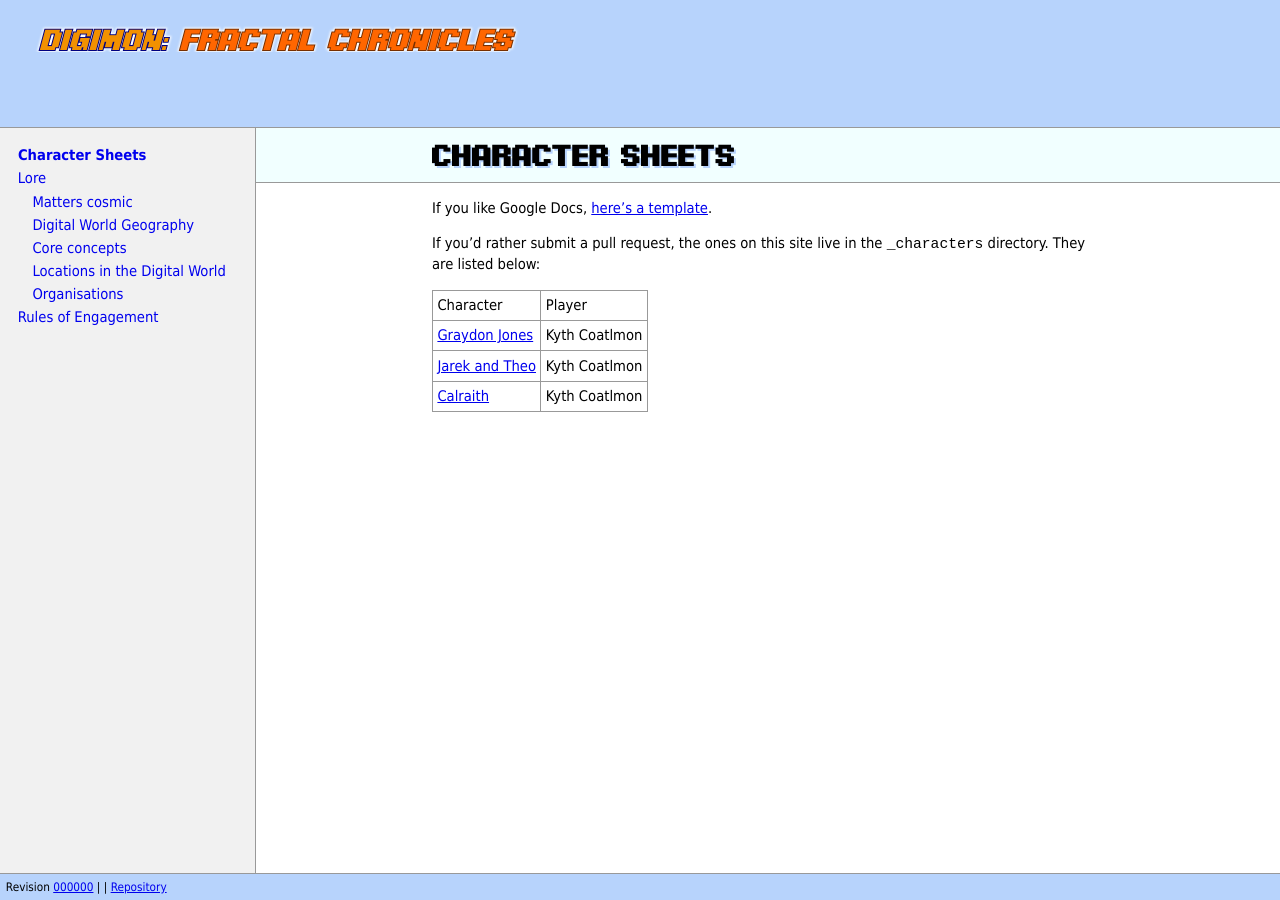
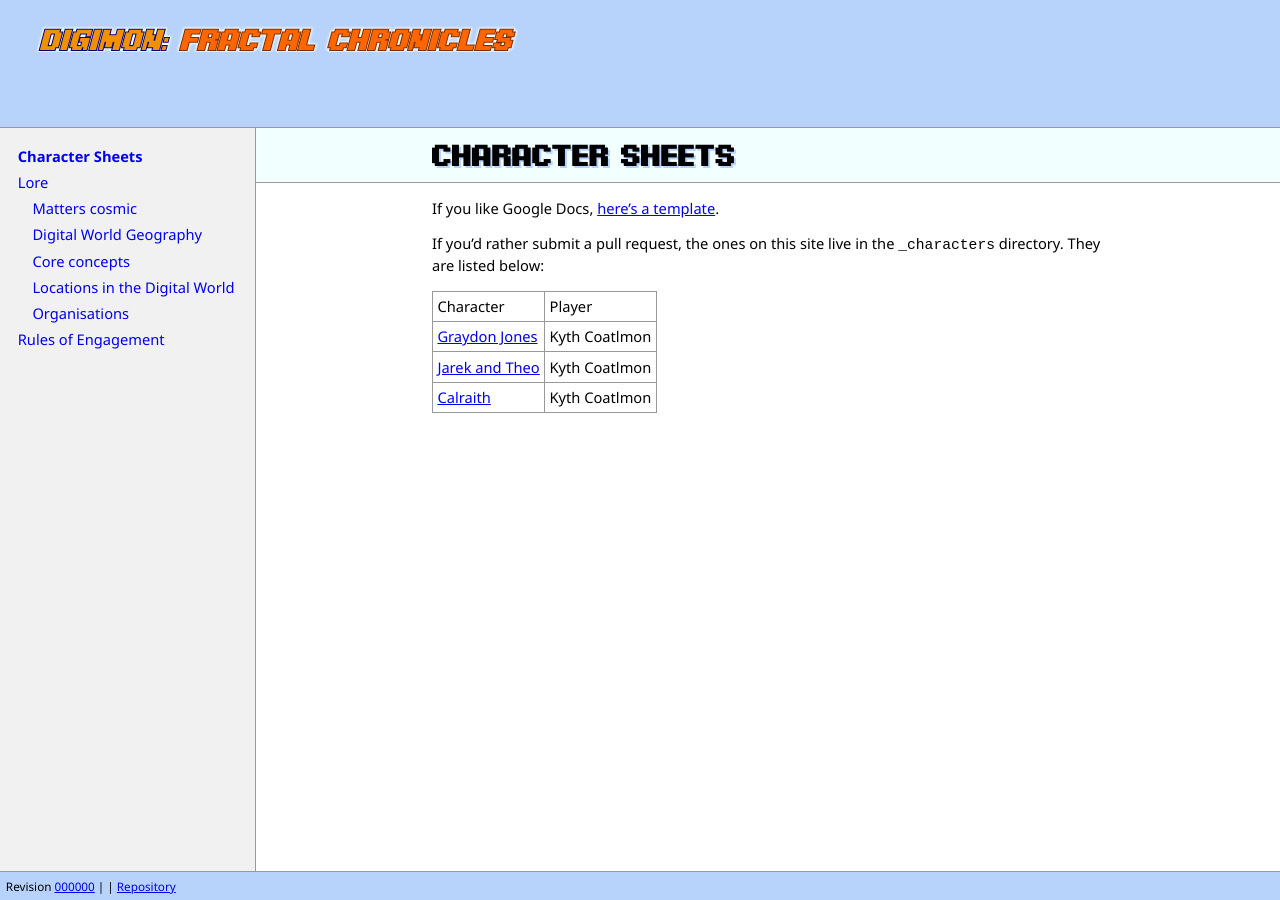
Before and after one commit to kythyria/rp-digimon-rainwings, a Jekyll site: the page built from characters.md, in a window 1280 px wide. Built offline with Jekyll 4.4.1, drawn with Linux system fonts in a browser that asks for light colours; our own code applies the rules of GitHub Pages for plain Markdown files.

Commit message:
Slightly improve style

```diff
--- a/_sass/charactersheet.scss
+++ b/_sass/charactersheet.scss
@@ -117,7 +117,8 @@
     }
 
     tr td:first-child {
-        border-left: none
+        border-left: none;
+        font-weight: bold;
     }
 
     tr:last-child td {
--- a/_sass/theme.scss
+++ b/_sass/theme.scss
@@ -42,7 +42,7 @@ body {
     grid-template-columns: $sidebar-width auto;
     min-height: 100%;
 
-    font-family: "Tahoma";
+    font-family: "Segoe UI", "Verdana", sans-serif;
     font-size: 11pt;
 }
 
```
